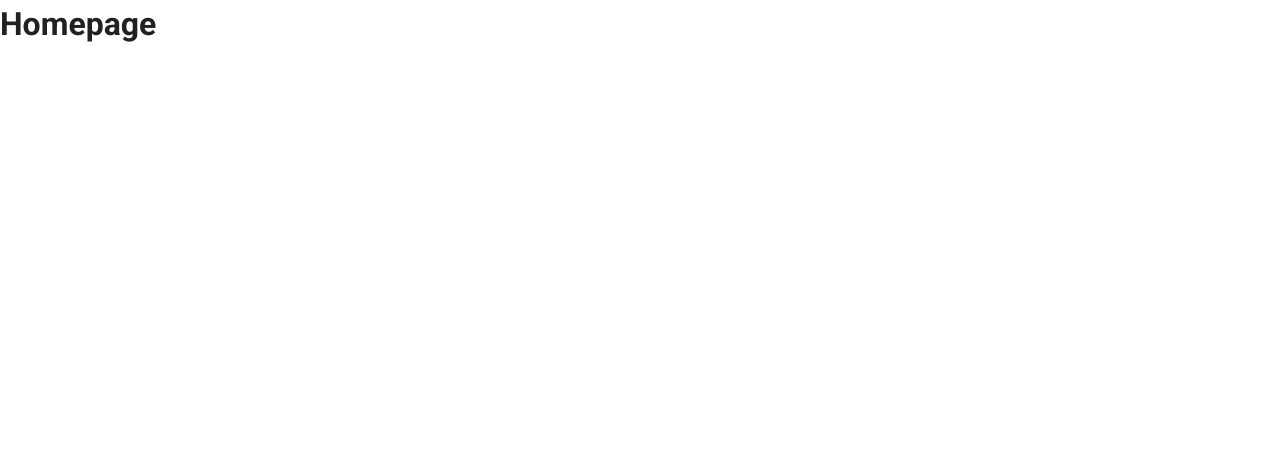
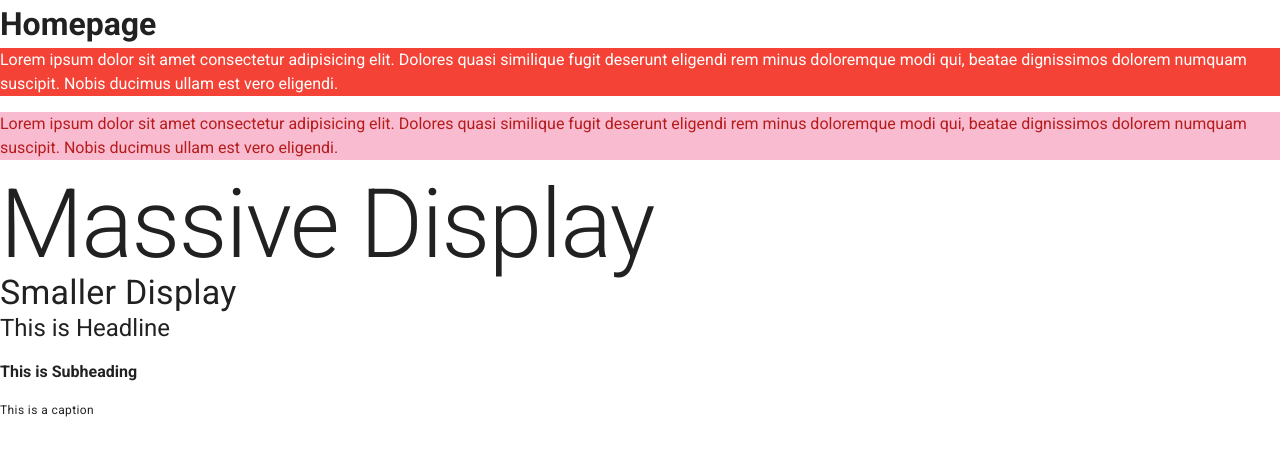
Before and after one commit to mamun-63/vuetify, a Vue app: page / in a window 1280 px wide. Shown: the top 456 px of the page. Built offline with nearby package versions, Linux system fonts and the light colour scheme.

Commit message:
Text & Colors

```diff
--- a/src/views/Home.vue
+++ b/src/views/Home.vue
@@ -1,6 +1,13 @@
 <template>
   <div class="home">
     <h1>Homepage</h1>
+    <p class="red white--text">Lorem ipsum dolor sit amet consectetur adipisicing elit. Dolores quasi similique fugit deserunt eligendi rem minus doloremque modi qui, beatae dignissimos dolorem numquam suscipit. Nobis ducimus ullam est vero eligendi.</p>
+    <p class="pink lighten-4 red--text text--darken-4">Lorem ipsum dolor sit amet consectetur adipisicing elit. Dolores quasi similique fugit deserunt eligendi rem minus doloremque modi qui, beatae dignissimos dolorem numquam suscipit. Nobis ducimus ullam est vero eligendi.</p>
+    <h1 class="display-4">Massive Display</h1>
+    <h4 class="display-1">Smaller Display</h4>
+    <p class="headline">This is Headline</p>
+    <p class="subheading font-weight-bold">This is Subheading</p>
+    <p class="caption">This is a caption</p>
   </div>
 </template>
 
```
